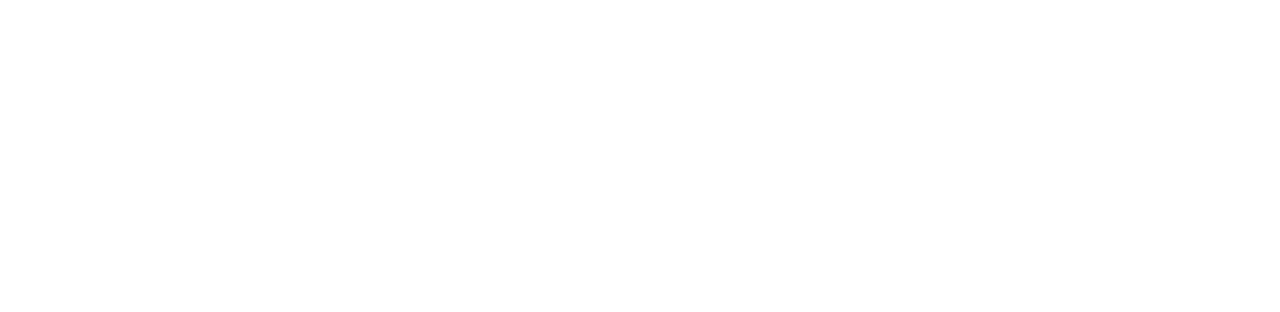
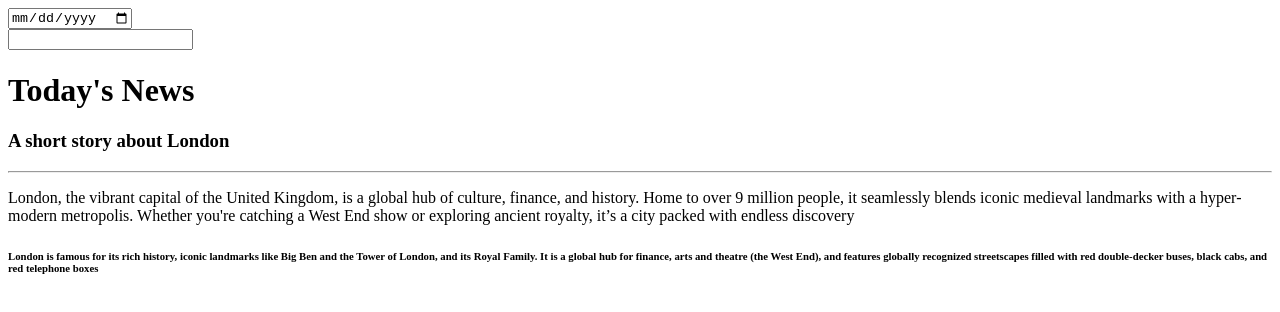
Before and after one commit to IntiSarCode/Friendly-Website, a plain HTML site: page index.html in a window 1280 px wide. Drawn offline with Linux system fonts and the light colour scheme.

Commit message:
Best website

```diff
--- a/index.html
+++ b/index.html
@@ -13,6 +13,23 @@
 
 <body>
 
+<input type="date">
+
+<br><input type="email">
+
+    <h1>Today's News</h1>
+    <h3>A short story about London</h3>
+                    <hr>
+
+<p>London, the vibrant capital of the United Kingdom, is a global hub of culture, finance, and history. Home to over 9
+million people, it seamlessly blends iconic medieval landmarks with a hyper-modern metropolis. Whether you're catching a
+West End show or exploring ancient royalty, it’s a city packed with endless discovery</p>
+<p><h6>London is famous for its rich history, iconic landmarks like Big Ben and the Tower of London, and its Royal Family. It
+is a global hub for finance, arts and theatre (the West End), and features globally recognized streetscapes filled with
+red double-decker buses, black cabs, and red telephone boxes</h6></p>
+
+
+
 </body>
 
 
```
